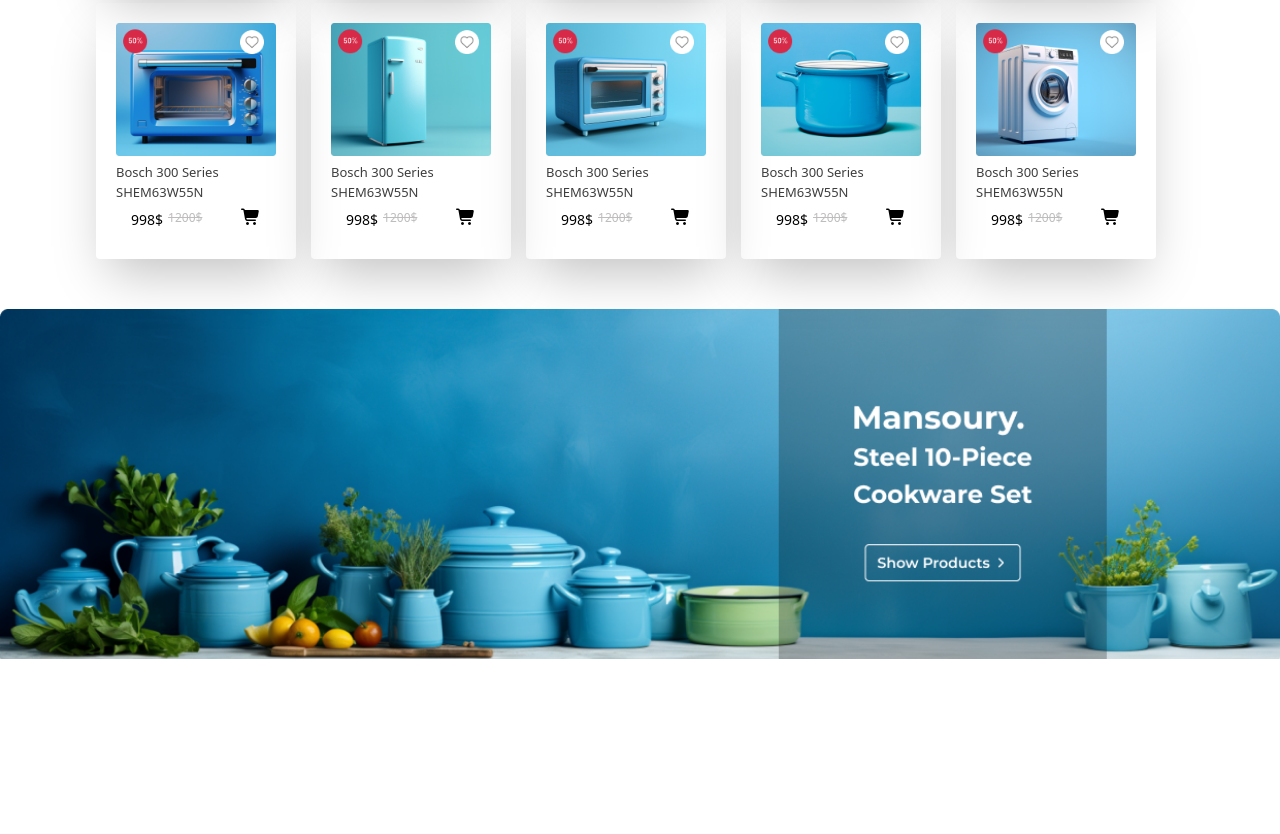
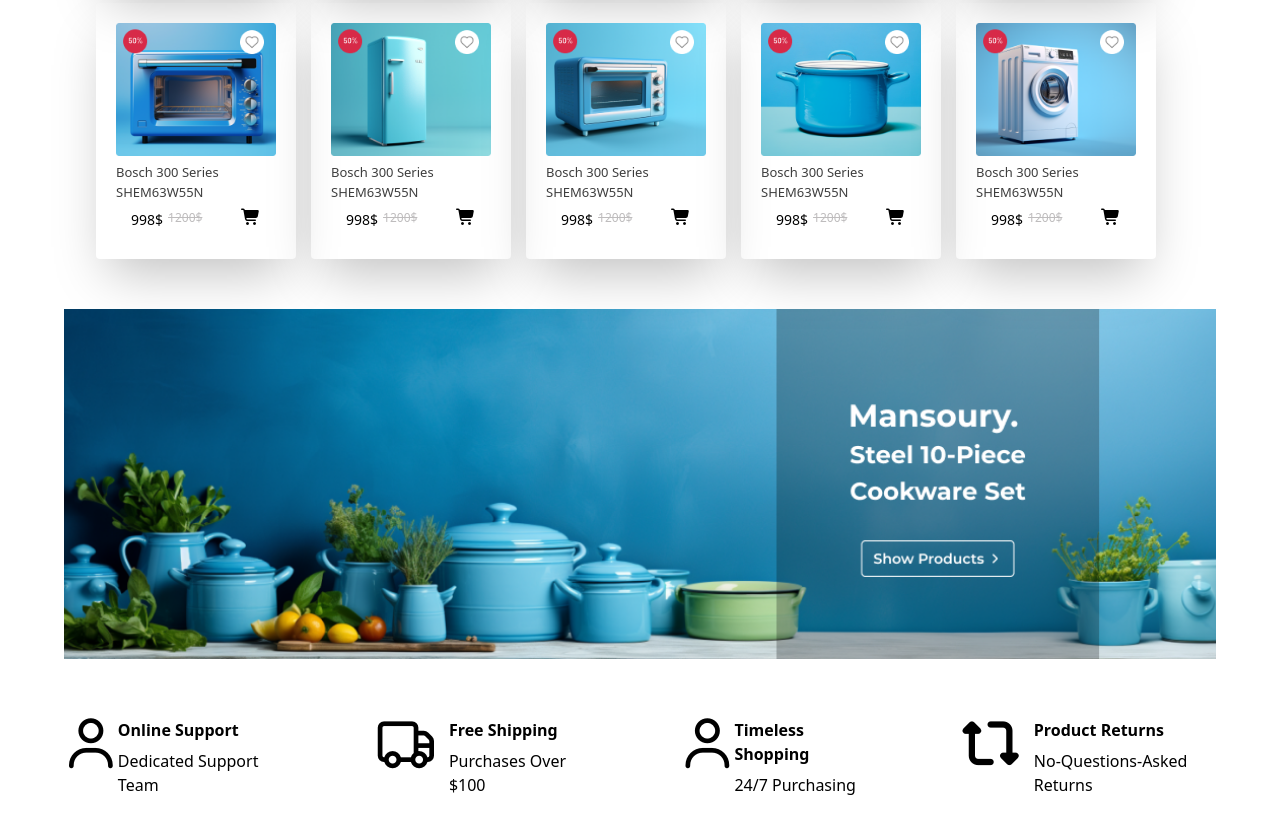
Before and after one commit to muhammadnazarov1724-cell/Mansoury, a website: page index.html in a window 1280 px wide. Shown: the part 2097-2931 px from the top of the page. Before the commit the page ends 2756 px from the top, so only its background shows below. Drawn offline with Linux system fonts and the light colour scheme.

Commit message:
main section7

```diff
--- a/index.html
+++ b/index.html
@@ -272,9 +272,42 @@
         </div>
      </div>
    </section>
-   <section style="background-image: url(./images/Products.png); background-repeat: no-repeat; background-size: cover;" class="h-[350px]">
+   <section style="background-image: url(./images/Products.png); background-repeat: no-repeat; background-size: cover;background-position: center;" class="h-[350px] w-[90%] m-auto">
+   </section>
+   <section class="gird lg:flex justify-center lg:w-[90%] m-auto my-[59px] gap-[100px]">
+    <div class="flex">
+        <i class="fa-regular text-[50px] fa-user"></i>
+        <div class="flex flex-col gap-y-[7px]">
+            <p class="font-bold">Online Support</p>
+            <p class="font-[300]">Dedicated Support Team</p>
+        </div>
+    </div>
+    <div class="flex gap-[15px]">
+        <i class="fa-regular text-[50px] fa-truck"></i>
+        <div class="flex flex-col gap-y-[7px]">
+            <p class="font-bold"> Free Shipping</p>
+            <p class="font-[300]">Purchases Over $100 </p>
+        </div>
+    </div>
+    <div class="flex">
+        <i class="fa-regular text-[50px] fa-user"></i>
+        <div class="flex flex-col gap-y-[7px]">
+            <p class="font-bold">Timeless Shopping </p>
+            <p class="font-[300]">24/7 Purchasing </p>
+        </div>
+    </div>
+    <div class="flex gap-[15px]">
+        <i class="fa-solid text-[50px] fa-retweet"></i>
+        <div class="flex flex-col gap-y-[7px]">
+            <p class="font-bold">Product Returns </p>
+            <p class="font-[300]">No-Questions-Asked Returns </p>
+        </div>
+    </div>
+
    </section>
 </main>
 
+   <footer></footer>
+
 </body>
 </html>
```
Also changed, not shown: src/output.css.
